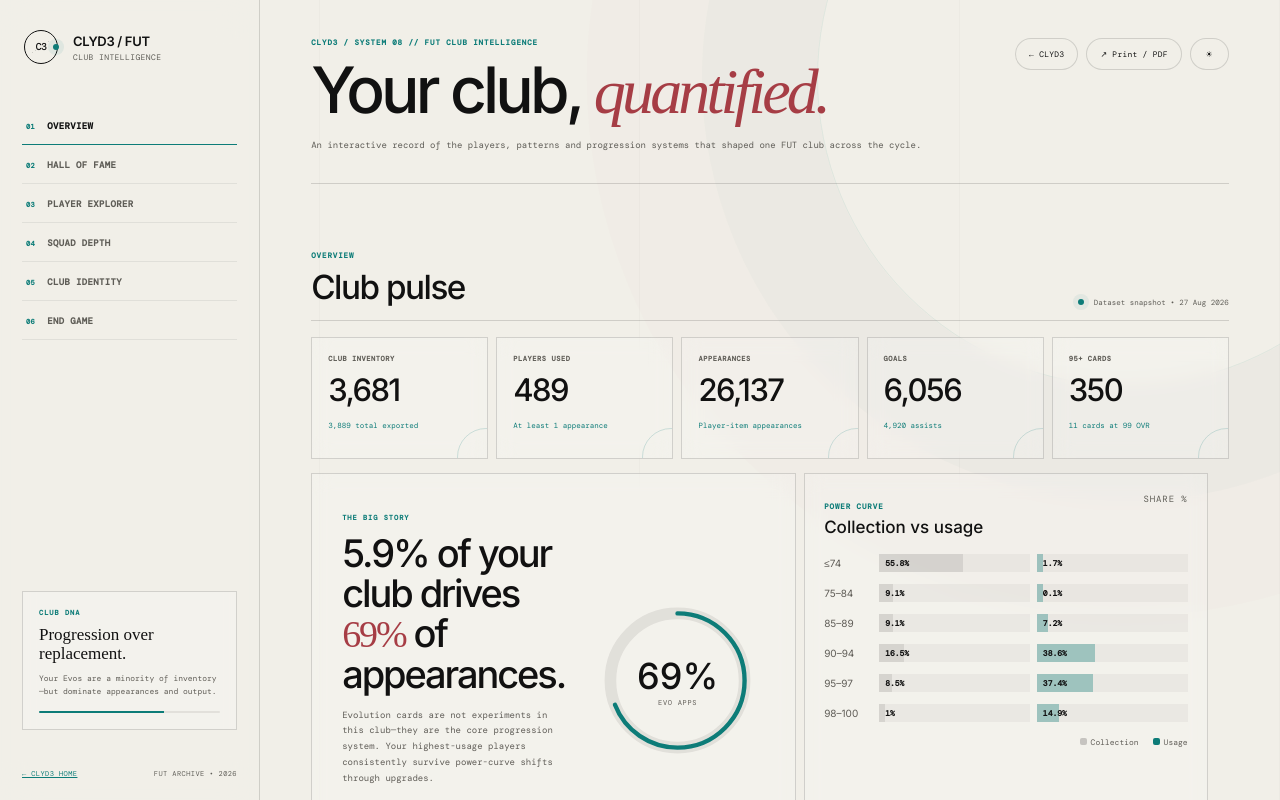
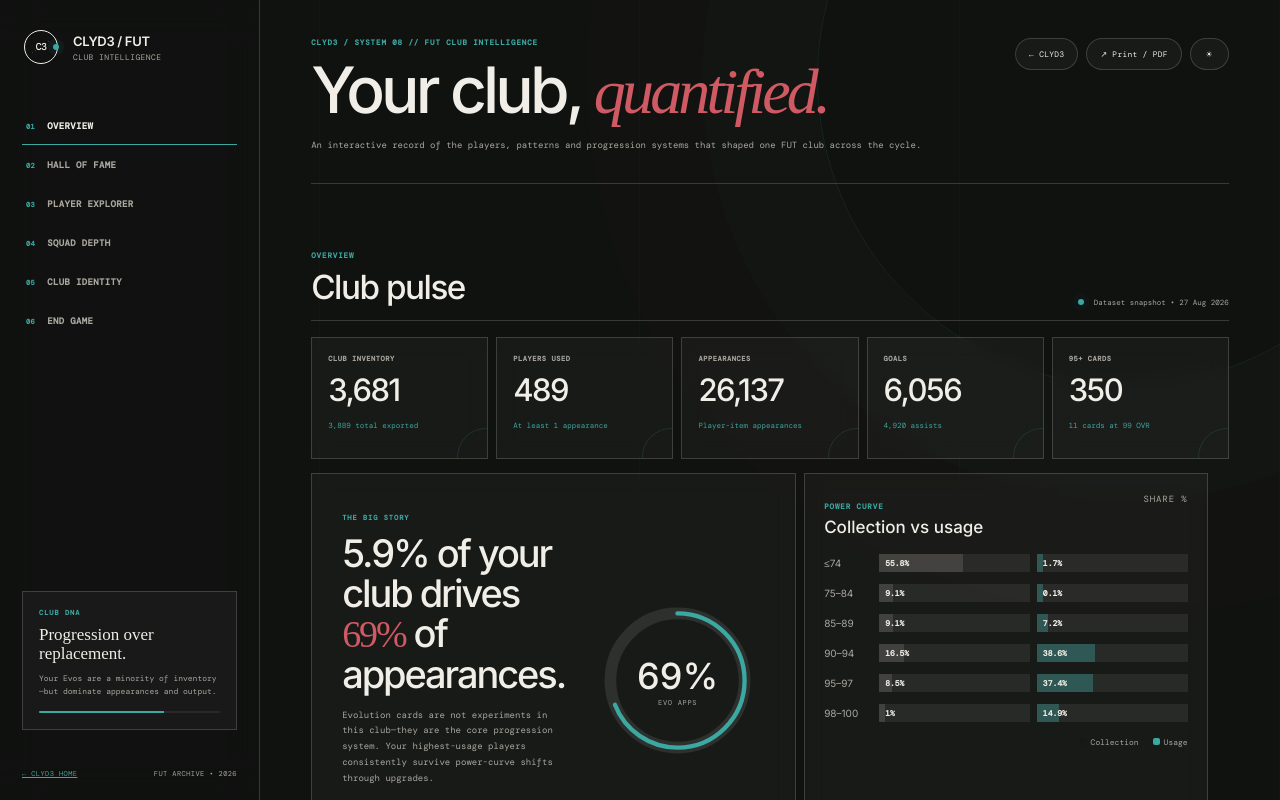
Before and after one commit to mukanzi/clyd3-site, a plain HTML site: page fut/index.html in a window 1280 px wide. Both pictures are taken after a click on the button "Switch to dark theme". Shown: the top 800 px of the page. Drawn offline with nearby package versions, Linux system fonts and the light colour scheme; a web font is replaced by a local one.

Commit message:
Fix FUT dark theme rendering
Restore the CLYD3 graphite/night-paper dark palette across the FUT dashboard while preserving the existing shared theme toggle and data interactions.

```diff
--- a/css/subpage-brand.css
+++ b/css/subpage-brand.css
@@ -128,6 +128,160 @@
   letter-spacing: -.025em !important;
 }
 
+/* FUT dark theme ---------------------------------------------------------
+   fut/clyd3.css historically assigned the same light variables to both
+   html[data-theme="light"] and html[data-theme="dark"]. Because this shared
+   integration stylesheet loads after fut/clyd3.css, these scoped rules restore
+   the actual CLYD3 graphite/night-paper theme without touching dashboard logic. */
+html[data-theme="dark"] body:has(.app) {
+  --paper: #101210;
+  --ink: #f0eee7;
+  --soft-ink: #aaa79f;
+  --line: rgba(240,238,231,.18);
+  --teal: #3ba8a2;
+  --crimson: #d05a64;
+
+  --bg: #101210;
+  --bg2: #101210;
+  --surface: rgba(20,22,20,.78);
+  --surface2: rgba(240,238,231,.045);
+  --surface3: rgba(240,238,231,.065);
+  --text: #f0eee7;
+  --muted: #aaa79f;
+  --green: #3ba8a2;
+  --lime: #3ba8a2;
+  --cyan: #3ba8a2;
+  --gold: #d05a64;
+  --orange: #d05a64;
+  --red: #d05a64;
+  --shadow: 0 18px 44px rgba(0,0,0,.18);
+
+  background: var(--paper) !important;
+  color: var(--ink) !important;
+}
+
+html[data-theme="dark"] body:has(.app)::before {
+  opacity: .18 !important;
+  background-image: linear-gradient(
+    to right,
+    transparent calc(100% - 1px),
+    rgba(240,238,231,.12) 1px
+  ) !important;
+}
+
+html[data-theme="dark"] body:has(.app)::after {
+  border-color: rgba(59,168,162,.12) !important;
+  box-shadow:
+    0 0 0 9vw rgba(59,168,162,.018),
+    0 0 0 18vw rgba(208,90,100,.012) !important;
+}
+
+html[data-theme="dark"] .app .sidebar {
+  background: rgba(16,18,16,.88) !important;
+  border-color: var(--line) !important;
+}
+
+html[data-theme="dark"] .app .dna-card,
+html[data-theme="dark"] .app .panel,
+html[data-theme="dark"] .app .kpi,
+html[data-theme="dark"] .app .legend-feature,
+html[data-theme="dark"] .app .legend-feature.captain,
+html[data-theme="dark"] .app .legend-feature.goat,
+html[data-theme="dark"] .app .c99,
+html[data-theme="dark"] .app .filters {
+  background: rgba(240,238,231,.035) !important;
+  border-color: var(--line) !important;
+  box-shadow: none !important;
+}
+
+html[data-theme="dark"] .app .chip-btn,
+html[data-theme="dark"] .app .icon-btn,
+html[data-theme="dark"] .app .search-box,
+html[data-theme="dark"] .app .filters select,
+html[data-theme="dark"] .app .pager button,
+html[data-theme="dark"] .app .metric-switch,
+html[data-theme="dark"] .app .depth-toggle {
+  background: rgba(240,238,231,.035) !important;
+  border-color: var(--line) !important;
+  color: var(--ink) !important;
+}
+
+html[data-theme="dark"] .app .metric-switch button.active,
+html[data-theme="dark"] .app .depth-toggle button.active {
+  background: var(--ink) !important;
+  color: var(--paper) !important;
+}
+
+html[data-theme="dark"] .app .dna-meter,
+html[data-theme="dark"] .app .compare-track,
+html[data-theme="dark"] .app .bar-track,
+html[data-theme="dark"] .app .depth-track {
+  background: rgba(240,238,231,.075) !important;
+}
+
+html[data-theme="dark"] .app .compare-track.collection i {
+  background: rgba(240,238,231,.12) !important;
+}
+
+html[data-theme="dark"] .app .compare-track.usage i {
+  background: rgba(59,168,162,.36) !important;
+}
+
+html[data-theme="dark"] .app .ring-bg {
+  stroke: rgba(240,238,231,.10) !important;
+}
+
+html[data-theme="dark"] .app .pitch {
+  border-color: rgba(59,168,162,.24) !important;
+  background:
+    linear-gradient(90deg,rgba(59,168,162,.035) 50%,transparent 50%),
+    repeating-linear-gradient(90deg,rgba(59,168,162,.022) 0 12.5%,transparent 12.5% 25%),
+    #121713 !important;
+}
+
+html[data-theme="dark"] .app .pitch::before,
+html[data-theme="dark"] .app .pitch::after,
+html[data-theme="dark"] .app .pitch-circle {
+  border-color: rgba(240,238,231,.18) !important;
+}
+
+html[data-theme="dark"] .app .pitch-card {
+  background: rgba(16,18,16,.94) !important;
+  border-color: rgba(240,238,231,.14) !important;
+  box-shadow: 0 8px 18px rgba(0,0,0,.22) !important;
+}
+
+html[data-theme="dark"] .app thead {
+  background: rgba(16,18,16,.97) !important;
+}
+
+html[data-theme="dark"] .app th,
+html[data-theme="dark"] .app td,
+html[data-theme="dark"] .app .rank-item,
+html[data-theme="dark"] .app .market-item,
+html[data-theme="dark"] .app .feature-line {
+  border-color: rgba(240,238,231,.09) !important;
+}
+
+html[data-theme="dark"] .app .rating-pill,
+html[data-theme="dark"] .app .summary-grid div {
+  background: rgba(240,238,231,.055) !important;
+}
+
+html[data-theme="dark"] .app .endgame-callout {
+  background: rgba(208,90,100,.035) !important;
+}
+
+html[data-theme="dark"] .app .kpi::after {
+  border-color: rgba(59,168,162,.18) !important;
+}
+
+@media (max-width: 980px) {
+  html[data-theme="dark"] .app .sidebar {
+    background: rgba(16,18,16,.97) !important;
+  }
+}
+
 @media (prefers-reduced-motion: reduce) {
   .brand-badge::before,
   .atlas-mark::after,
```
